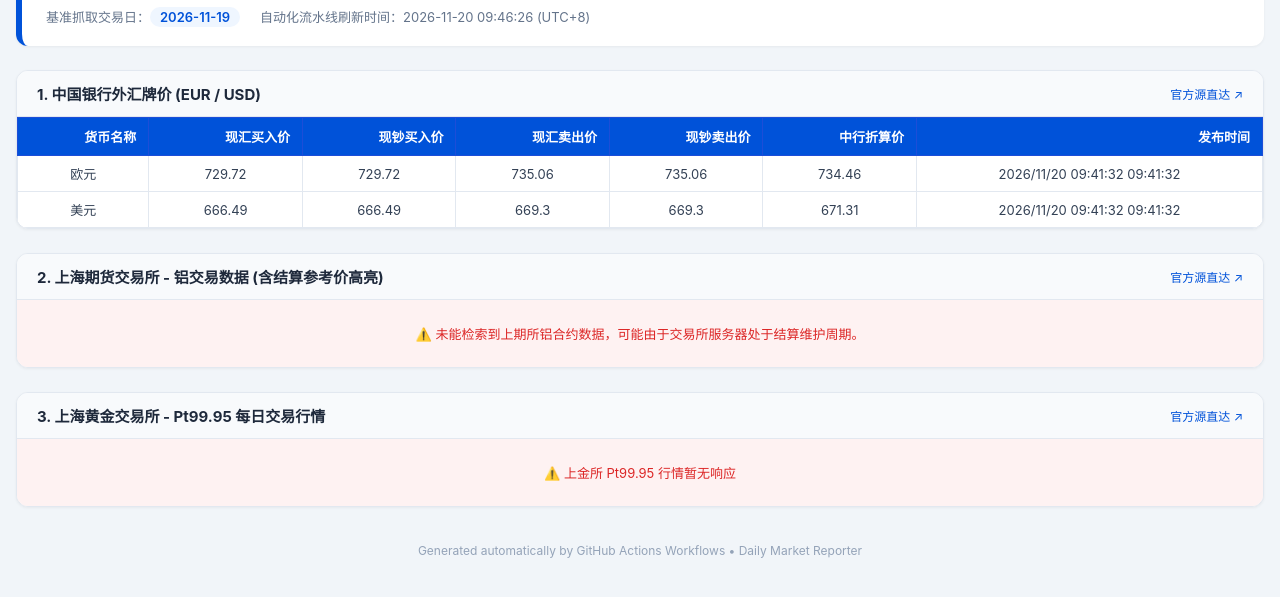
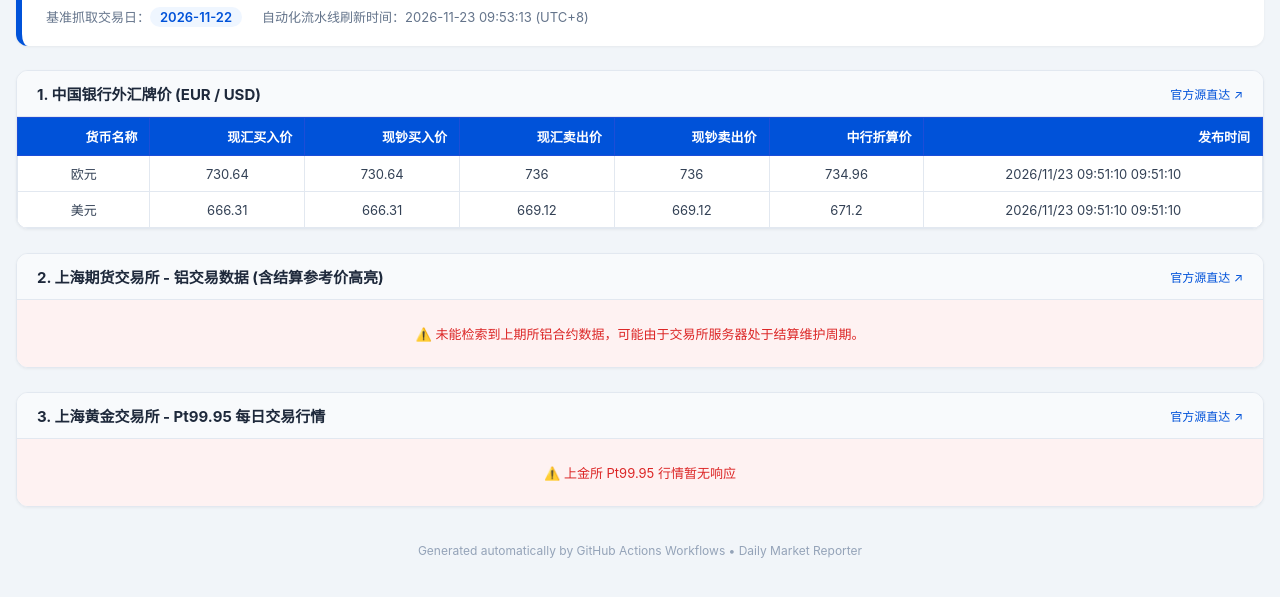
Before and after one commit to Rawmaterialdashboard/market-dashboard, a plain HTML site: page index.html in a window 1280 px wide. Shown: the part 79-676 px from the top of the page. Drawn offline with Linux system fonts and the light colour scheme.

Commit message:
chore(auto): refresh dashboard on 2026-11-23 01:53:13

```diff
--- a/index.html
+++ b/index.html
@@ -143,8 +143,8 @@
         <div class="header-card">
             <h1 class="title-row">每日大宗商品与外汇监控 Dashboard</h1>
             <div class="meta-info">
-                <span>基准抓取交易日：<strong class="meta-tag">2026-11-19</strong></span>
-                <span>自动化流水线刷新时间：2026-11-20 09:46:26 (UTC+8)</span>
+                <span>基准抓取交易日：<strong class="meta-tag">2026-11-22</strong></span>
+                <span>自动化流水线刷新时间：2026-11-23 09:53:13 (UTC+8)</span>
             </div>
         </div>
 
@@ -168,21 +168,21 @@
   <tbody>
     <tr>
       <td>欧元</td>
-      <td>729.72</td>
-      <td>729.72</td>
-      <td>735.06</td>
-      <td>735.06</td>
-      <td>734.46</td>
-      <td>2026/11/20 09:41:32 09:41:32</td>
+      <td>730.64</td>
+      <td>730.64</td>
+      <td>736</td>
+      <td>736</td>
+      <td>734.96</td>
+      <td>2026/11/23 09:51:10 09:51:10</td>
     </tr>
     <tr>
       <td>美元</td>
-      <td>666.49</td>
-      <td>666.49</td>
-      <td>669.3</td>
-      <td>669.3</td>
-      <td>671.31</td>
-      <td>2026/11/20 09:41:32 09:41:32</td>
+      <td>666.31</td>
+      <td>666.31</td>
+      <td>669.12</td>
+      <td>669.12</td>
+      <td>671.2</td>
+      <td>2026/11/23 09:51:10 09:51:10</td>
     </tr>
   </tbody>
 </table></div>
```
